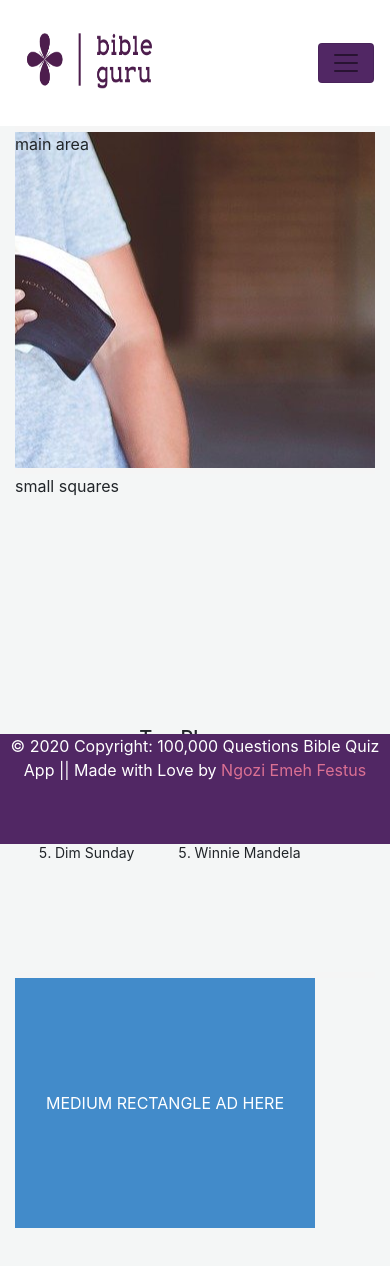
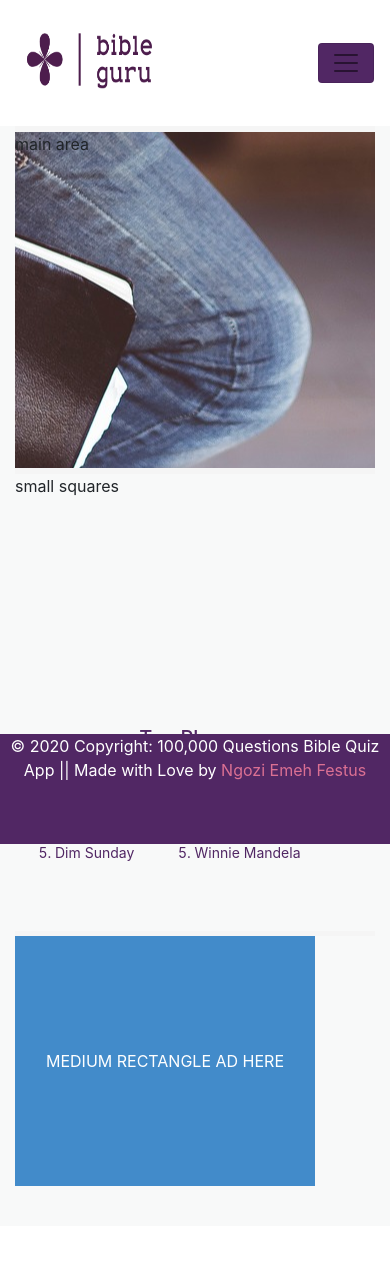
Before and after one commit to NgoziEmeh/Bible-quiz-web-app-frontend, an Angular app: page / in a window 390 px wide. Shown: the top 1266 px of the page. After the commit the page ends 1226 px from the top, so only its background shows below. Built offline with nearby package versions, Linux system fonts and the light colour scheme.

Commit message:
mobilead component

```diff
--- a/src/app/app.module.ts
+++ b/src/app/app.module.ts
@@ -21,6 +21,7 @@ import { LeaderboardadComponent } from './leaderboardad/leaderboardad.component'
 import { SquareadComponent } from './squaread/squaread.component';
 import { RectangleadComponent } from './rectanglead/rectanglead.component';
 import { TopplayersComponent } from './topplayers/topplayers.component';
+import { MobileadComponent } from './mobilead/mobilead.component';
 
 
 const appRoutes: Routes = [
@@ -53,7 +54,8 @@ const appRoutes: Routes = [
     LeaderboardadComponent,
     SquareadComponent,
     RectangleadComponent,
-    TopplayersComponent
+    TopplayersComponent,
+    MobileadComponent
   ],
   imports: [
     BrowserModule,
--- a/src/app/home/home.component.css
+++ b/src/app/home/home.component.css
@@ -3,14 +3,15 @@
     height: 600px;
     display: flex;
     flex-direction: column;
-    background: #F4F6F6;
+    /* background: #F4F6F6; */
+    background: #F8F9F9;
 }
 
 .flex-container-right{
-    height: 600px;
+    height: 500px;
     display: flex;
     flex-direction: column;
-    background: #F4F6F6;
+    background: #F8F9F9;
 }
 .space-in-between{
     height: 1%;
@@ -26,12 +27,13 @@
 
 .main-area{
     height: 56%;
-    background: url('../../assets/bibleheader1.JPEG') center center no-repeat;
+    background: url('../../assets/bibleheader3.JPEG') center center no-repeat;
 }
 /* Right area */
 .top-players-list{
     height: 41%;
     text-align: center;
+    color: #512764;
 
 }
 .player-list{
--- /dev/null
+++ b/src/app/mobilead/mobilead.component.html
@@ -0,0 +1 @@
+<p>mobilead works!</p>
--- /dev/null
+++ b/src/app/mobilead/mobilead.component.ts
@@ -0,0 +1,15 @@
+import { Component, OnInit } from '@angular/core';
+
+@Component({
+  selector: 'app-mobilead',
+  templateUrl: './mobilead.component.html',
+  styleUrls: ['./mobilead.component.css']
+})
+export class MobileadComponent implements OnInit {
+
+  constructor() { }
+
+  ngOnInit(): void {
+  }
+
+}
```
Also changed, not shown: src/app/mobilead/mobilead.component.css (added), 1 other file (tests, documents, lock files or other folders).
